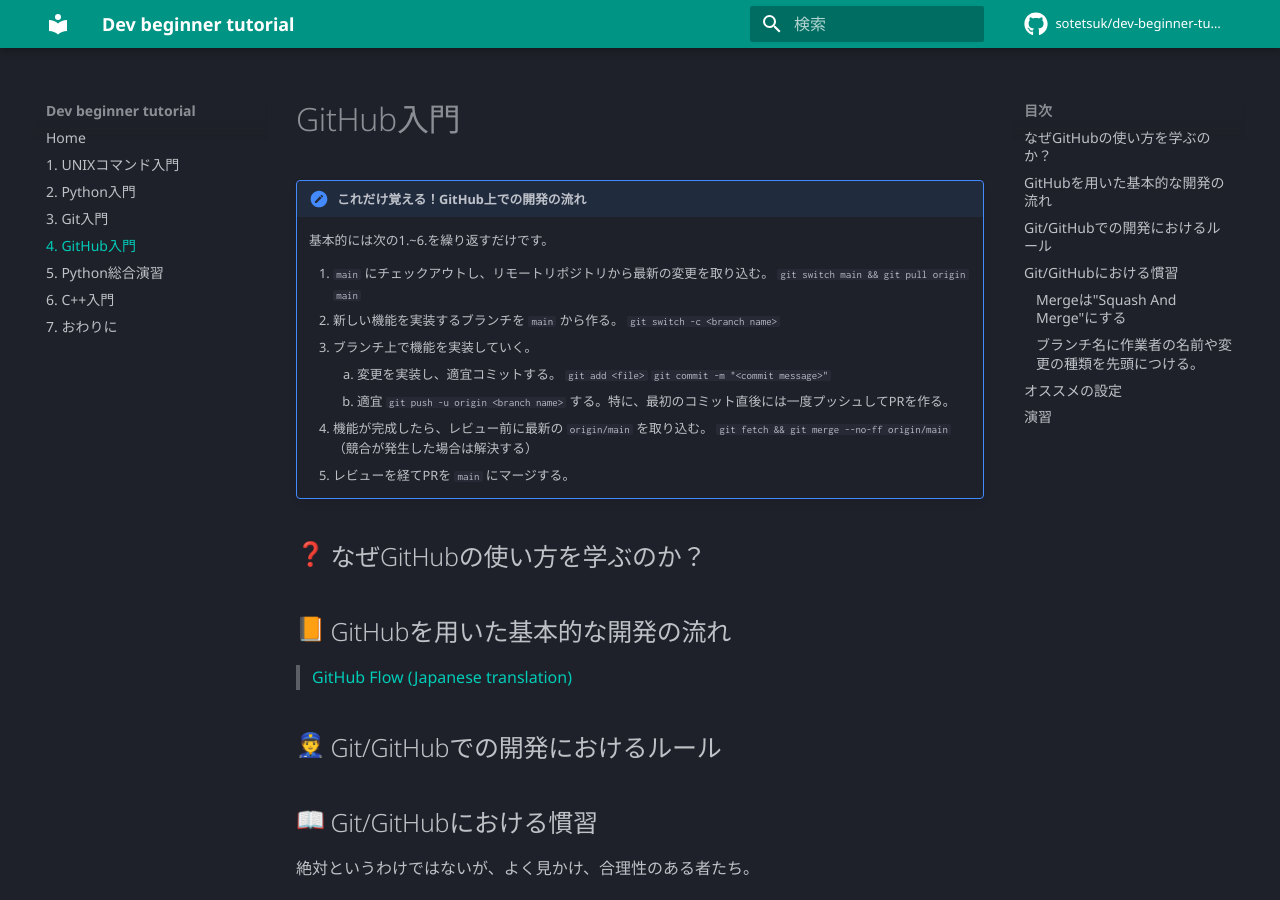
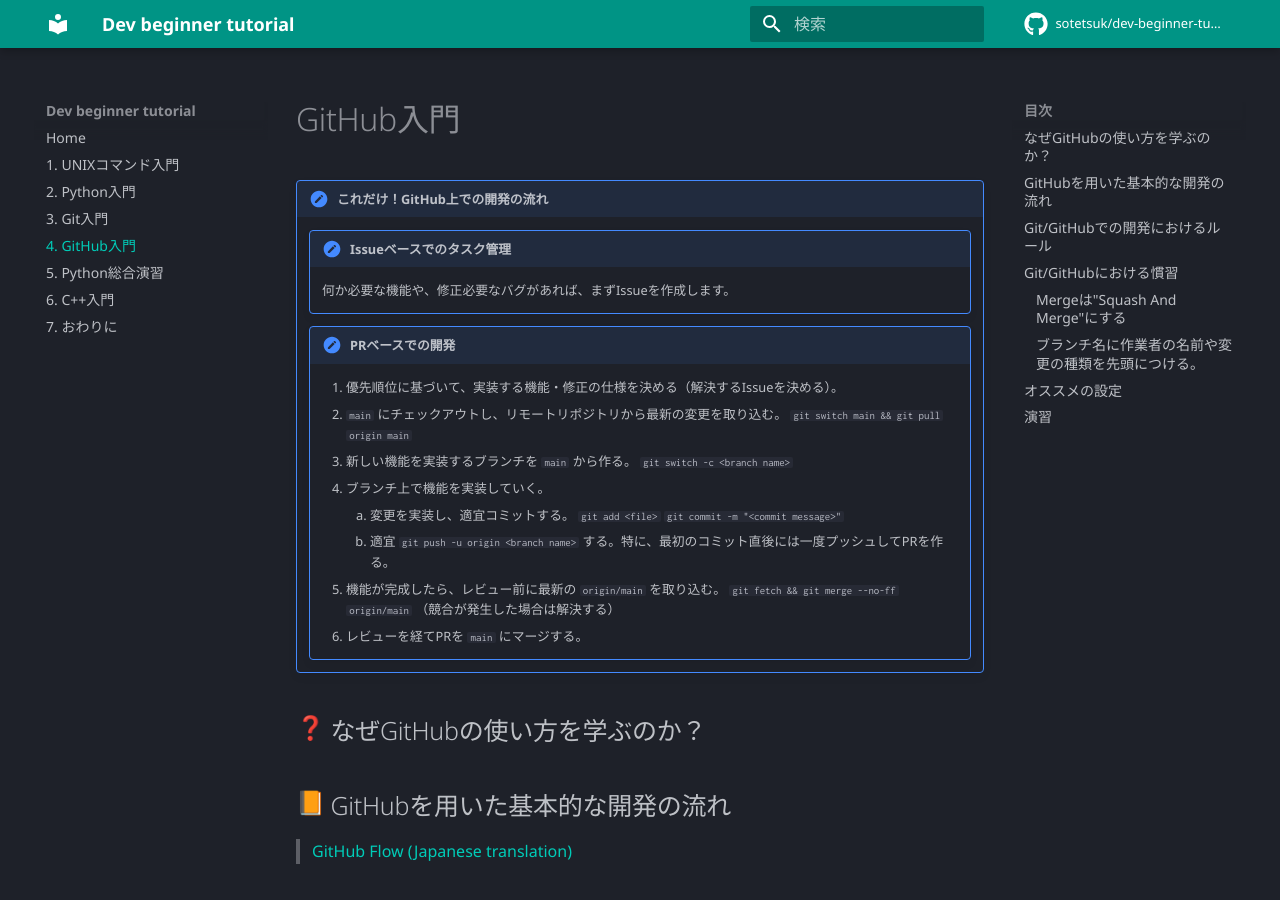
Before and after one commit to sotetsuk/dev-beginner-tutorial, an MkDocs documentation site: the page built from docs/github.md, in a window 1280 px wide and 900 px high. Built offline with MkDocs 1.6.1 and Material for MkDocs 9.7.7, drawn with Linux system fonts in a browser that asks for light colours; emoji names are drawn with the system emoji font; comment, search, counter and statistics services are not loaded; some of the changed text lies outside the part shown.

Commit message:
use issue

```diff
--- a/docs/github.md
+++ b/docs/github.md
@@ -1,16 +1,22 @@
 # GitHub入門
 
-!!! important "これだけ覚える！GitHub上での開発の流れ"
+!!! important "これだけ！GitHub上での開発の流れ"
 
-    基本的には次の1.~6.を繰り返すだけです。
+    !!! note "Issueベースでのタスク管理"
 
-    1. `main` にチェックアウトし、リモートリポジトリから最新の変更を取り込む。 `git switch main && git pull origin main`
-    2. 新しい機能を実装するブランチを `main` から作る。 `git switch -c <branch name>`
-    3. ブランチ上で機能を実装していく。
-        3. 変更を実装し、適宜コミットする。 `git add <file>` `git commit -m "<commit message>"`
-        4. 適宜 `git push -u origin <branch name>` する。特に、最初のコミット直後には一度プッシュしてPRを作る。
-    5. 機能が完成したら、レビュー前に最新の `origin/main` を取り込む。 `git fetch && git merge --no-ff origin/main` （競合が発生した場合は解決する）
-    6. レビューを経てPRを `main` にマージする。
+        何か必要な機能や、修正必要なバグがあれば、まずIssueを作成します。
+
+
+    !!! note "PRベースでの開発"
+
+        1. 優先順位に基づいて、実装する機能・修正の仕様を決める（解決するIssueを決める）。
+        1. `main` にチェックアウトし、リモートリポジトリから最新の変更を取り込む。 `git switch main && git pull origin main`
+        2. 新しい機能を実装するブランチを `main` から作る。 `git switch -c <branch name>`
+        3. ブランチ上で機能を実装していく。
+            3. 変更を実装し、適宜コミットする。 `git add <file>` `git commit -m "<commit message>"`
+            4. 適宜 `git push -u origin <branch name>` する。特に、最初のコミット直後には一度プッシュしてPRを作る。
+        5. 機能が完成したら、レビュー前に最新の `origin/main` を取り込む。 `git fetch && git merge --no-ff origin/main` （競合が発生した場合は解決する）
+        6. レビューを経てPRを `main` にマージする。
 
 
 ## :question: なぜGitHubの使い方を学ぶのか？
@@ -63,4 +69,12 @@
 ## :pencil: 演習
 
 このドキュメント自体もGitHub上で書かれています。
+
 PRを作成して送ってみましょう。
+例えば、次のようなPRを送ってみて下さい。
+
+1. タイポを修正する。
+2. 表記ゆれを修正する。
+3. 不正確・誤っている説明を修正する。
+
+もし何も変更する点が思いつかなければ、[README.md]()
```
